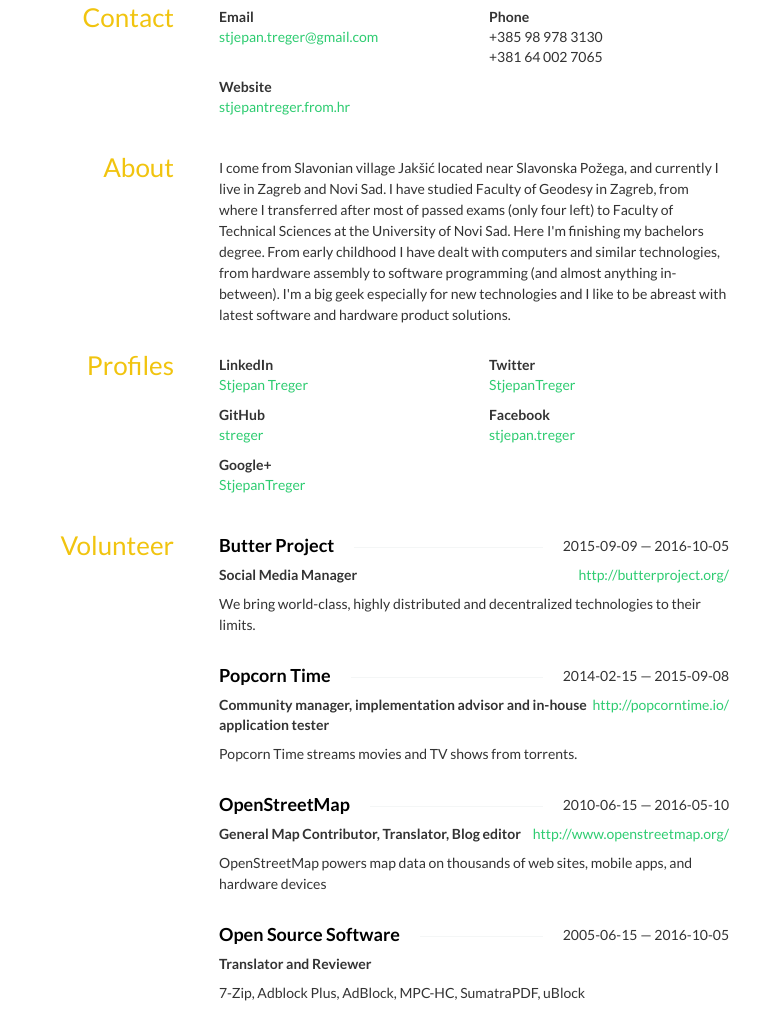
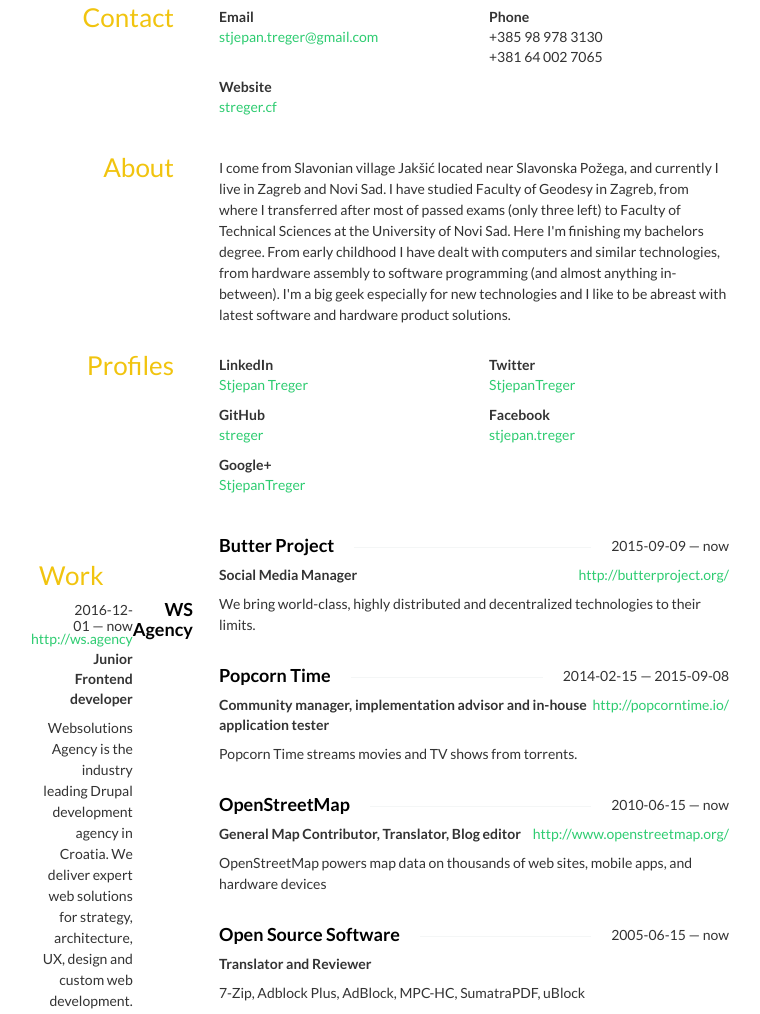
Before and after one commit to streger/resume, a plain HTML site: page index.html in a window 1280 px wide. Shown: the part 203-1217 px from the top of the page, without its empty margins (256-1016 px from the left). Drawn offline with nearby package versions, Linux system fonts and the light colour scheme; some icons are missing.

Commit message:
Update index.html due to changes in life

```diff
--- a/index.html
+++ b/index.html
@@ -61,7 +61,7 @@ span{display:block;}#header{margin-bottom:10px;padding:40px 0;}#actions{display:
                         <div class="col-sm-6">
                             <strong>Website</strong>
                             <div class="website">
-                                <a href="https://streger.github.io/resume/">stjepantreger.from.hr</a>
+                                <a href="https://streger.cf">streger.cf</a>
                             </div>
                         </div>
                     </div>
@@ -74,7 +74,7 @@ span{display:block;}#header{margin-bottom:10px;padding:40px 0;}#actions{display:
                 <div class="col-sm-9">
                     <p>I come from Slavonian village Jakšić located near Slavonska Požega, and currently I live in Zagreb and
                     Novi Sad. I have studied Faculty of Geodesy in Zagreb, from where I transferred after most of passed exams
-                    (only four left) to Faculty of Technical Sciences at the University of Novi Sad. Here I&#39;m finishing my
+                    (only three left) to Faculty of Technical Sciences at the University of Novi Sad. Here I&#39;m finishing my
                     bachelors degree. From early childhood I have dealt with computers and similar technologies, from hardware
                     assembly to software programming (and almost anything in-between). I&#39;m a big geek especially for new
                     technologies and I like to be abreast with latest software and hardware product solutions.</p>
@@ -129,8 +129,29 @@ span{display:block;}#header{margin-bottom:10px;padding:40px 0;}#actions{display:
                     </div>
                 </div>
             </section>
-            <section id="volunteer" class="row">
+            <section id="work" class="row">
                 <aside class="col-sm-3">
+ <section id="work" class="row">
+                <aside class="col-sm-3">
+                    <h3>Work</h3>
+                </aside>
+                <div class="col-sm-9">
+                    <div class="row">
+                        <div class="col-sm-12">
+                            <h4 class="strike-through">
+                            <span>WS Agency</span>
+                            <span class="date">2016-12-01 — now</span></h4>
+                            <div class="website pull-right">
+                                <a href="http://ws.agency">http://ws.agency</a>
+                            </div>
+                            <div class="position">Junior Frontend developer</div>
+                            <div class="summary">
+                                <p>Websolutions Agency is the industry leading Drupal development agency in Croatia. We deliver expert web solutions for strategy, architecture, UX, design and custom web development.</p>
+                            </div>
+                        </div>
+                    </div>
+                </div>
+            </section>
                     <h3>Volunteer</h3>
                 </aside>
                 <div class="col-sm-9">
@@ -138,7 +159,7 @@ span{display:block;}#header{margin-bottom:10px;padding:40px 0;}#actions{display:
                         <div class="col-sm-12">
                             <h4 class="strike-through">
                             <span>Butter Project</span>
-                            <span class="date">2015-09-09 — 2016-10-05</span></h4>
+                            <span class="date">2015-09-09 — now</span></h4>
                             <div class="website pull-right">
                                 <a href="http://butterproject.org/">http://butterproject.org/</a>
                             </div>
@@ -162,7 +183,7 @@ span{display:block;}#header{margin-bottom:10px;padding:40px 0;}#actions{display:
                         <div class="col-sm-12">
                             <h4 class="strike-through">
                             <span>OpenStreetMap</span>
-                            <span class="date">2010-06-15 — 2016-05-10</span></h4>
+                            <span class="date">2010-06-15 — now</span></h4>
                             <div class="website pull-right">
                                 <a href="http://www.openstreetmap.org/">http://www.openstreetmap.org/</a>
                             </div>
@@ -174,7 +195,7 @@ span{display:block;}#header{margin-bottom:10px;padding:40px 0;}#actions{display:
                         <div class="col-sm-12">
                             <h4 class="strike-through">
                             <span>Open Source Software</span>
-                            <span class="date">2005-06-15 — 2016-10-05</span></h4>
+                            <span class="date">2005-06-15 — now</span></h4>
                             <div class="website pull-right">
                                 <a href="http://registry.jsonresume.org/"></a>
                             </div>
@@ -264,7 +285,8 @@ span{display:block;}#header{margin-bottom:10px;padding:40px 0;}#actions{display:
                     <div class="row">
                         <div class="col-sm-6">
                             <div class="language">
-                                <strong>Croatian</strong>
+                                <strong>Bosnian, Croatian, Montenegrin, Serbian</strong>
+                                <strong>Цyриллиц and latin</strong>
                             </div>
                             <div class="fluency">Mother tongue</div>
                         </div>
```
